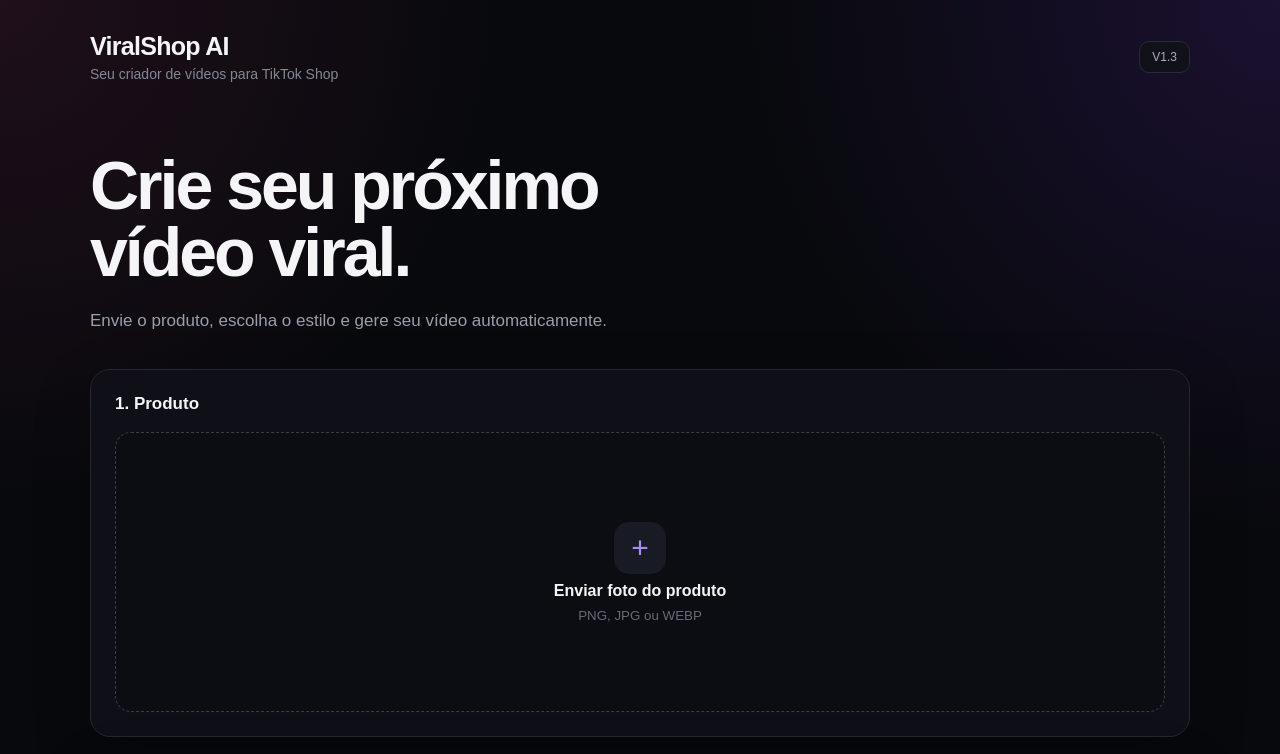
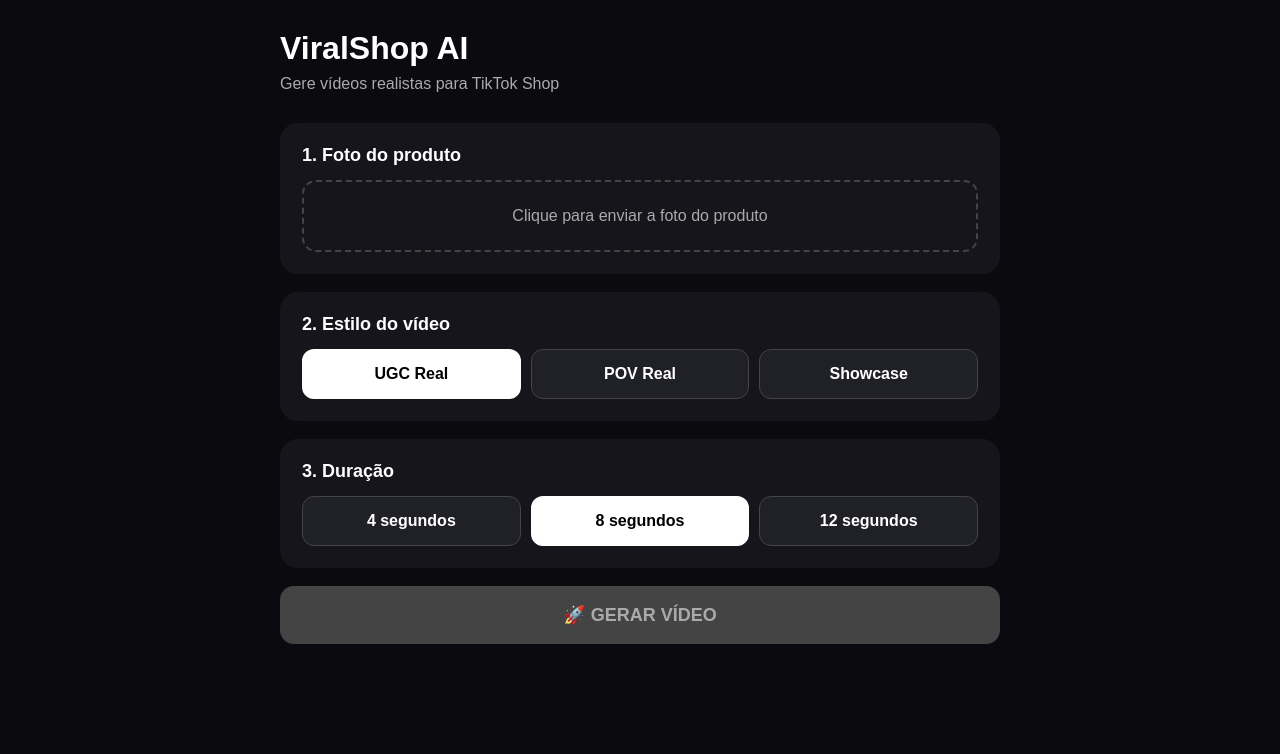
Before and after one commit to selmafcarvalho-maker/ViralShop-AI, a Next.js app: page / in a window 1280 px wide. Shown: the top 754 px of the page. Built offline with nearby package versions, Linux system fonts and the light colour scheme.

Commit message:
Refactor video prompt generation and UI updates

```diff
--- a/app/page.tsx
+++ b/app/page.tsx
@@ -9,10 +9,12 @@
   const [image, setImage] = useState<string | null>(null);
   const [style, setStyle] = useState<VideoStyle>("UGC Real");
   const [duration, setDuration] = useState<Duration>("8 segundos");
+
   const [prompt, setPrompt] = useState("");
   const [status, setStatus] = useState("");
   const [progress, setProgress] = useState(0);
   const [videoUrl, setVideoUrl] = useState<string | null>(null);
+
   const [loading, setLoading] = useState(false);
   const [error, setError] = useState("");
 
@@ -27,165 +29,98 @@
       setImage(reader.result as string);
       setVideoUrl(null);
       setError("");
+      setProgress(0);
+      setStatus("");
     };
 
     reader.readAsDataURL(file);
   }
 
   function createPrompt() {
-    const seconds = duration.replace(" segundos", "");
+    if (style === "UGC Real") {
+      return `
+Criar um vídeo UGC extremamente realista para TikTok Shop.
+
+Uma pessoa brasileira apresenta o produto de forma natural, espontânea e convincente.
+
+O produto deve permanecer exatamente igual à imagem de referência.
+Não alterar cor, formato, tamanho, textura, embalagem ou detalhes.
+
+A gravação deve parecer feita por uma pessoa real usando um celular.
+Movimentos naturais de câmera, mãos humanas reais, iluminação natural e ambiente cotidiano.
+
+A pessoa deve falar em português do Brasil, com voz natural e tom de conversa.
+
+Começar com uma frase forte e dinâmica nos primeiros segundos.
+Mostrar o produto de perto e demonstrar sua utilização de forma natural.
+Destacar benefícios reais sem fazer promessas exageradas.
+
+Finalizar com uma chamada natural para conferir o produto no carrinho do TikTok Shop.
+
+Não adicionar texto na tela.
+Não adicionar legendas.
+Não adicionar emojis.
+Não criar mãos extras.
+Não modificar o produto.
+      `.trim();
+    }
+
+    if (style === "POV Real") {
+      return `
+Criar um vídeo POV extremamente realista para TikTok Shop.
+
+A câmera deve parecer a visão de uma pessoa real segurando um celular.
+
+Mostrar apenas ações humanas naturais e interação real com o produto.
+O produto deve permanecer exatamente igual à imagem de referência.
+
+Movimentos naturais das mãos e da câmera.
+Iluminação realista.
+Ambiente cotidiano.
+Nada deve parecer publicidade artificial ou animação.
+
+A pessoa deve falar em português do Brasil com voz espontânea e natural.
+
+Começar imediatamente com um gancho forte.
+Demonstrar o produto de maneira rápida e visual.
+Mostrar por que ele chama atenção e quais são seus benefícios reais.
+
+Finalizar incentivando a pessoa a conferir o produto no carrinho do TikTok Shop.
+
+Não adicionar texto na tela.
+Não adicionar legendas.
+Não adicionar emojis.
+Não criar mãos extras.
+Não modificar cor, formato, textura ou embalagem do produto.
+      `.trim();
+    }
 
     return `
-VIRALSHOP AI — ${style.toUpperCase()}
+Criar um vídeo Showcase extremamente realista para TikTok Shop.
 
-Criar vídeo vertical 9:16.
+O produto deve ser o protagonista absoluto do vídeo.
 
-DURAÇÃO EXATA: ${seconds} segundos.
+Usar movimentos de câmera suaves e naturais, aproximando e afastando do produto para mostrar seus detalhes.
 
-A FOTO ENVIADA É A REFERÊNCIA ABSOLUTA DO PRODUTO.
+Manter o produto exatamente igual à imagem de referência.
+Não alterar cor, formato, tamanho, textura, embalagem ou qualquer característica.
 
-O produto deve permanecer visualmente IDÊNTICO à imagem durante todo o vídeo.
+Criar aparência de gravação real feita com celular.
+Iluminação natural e ambiente realista.
 
-Não alterar:
-- cor
-- formato
-- textura
-- tamanho
-- proporções
-- materiais
-- detalhes
-- embalagem
-- acessórios
+Mostrar detalhes importantes do produto e sua utilização de maneira visual e convincente.
 
-Não trocar o produto.
-Não redesenhar o produto.
-Não inventar outro produto.
-Não duplicar o produto.
-Não deformar o produto.
+Se houver fala, usar português do Brasil com voz humana natural.
 
-A mesma referência deve ser respeitada do primeiro ao último frame.
+O vídeo deve parecer conteúdo real de TikTok, não um comercial tradicional.
 
-${style === "UGC Real"
-  ? `
-ESTILO UGC REAL
+Finalizar mostrando claramente o produto e incentivando a pessoa a conferir o item no carrinho do TikTok Shop.
 
-Uma única mulher brasileira apresenta o produto como uma criadora real de TikTok.
-
-Aparência natural.
-Anatomia humana realista.
-Duas mãos normais.
-Cinco dedos em cada mão.
-Sem dedos extras.
-Sem mãos duplicadas.
-Sem braços duplicados.
-
-A câmera deve parecer um celular sendo segurado por uma pessoa real.
-
-Movimentos naturais e simples.
-
-UMA ÚNICA VOZ FEMININA.
-
-Fala em português brasileiro.
-Tom natural.
-Conversacional.
-Espontâneo.
-Confiante.
-Dinâmico.
-
-Criar uma fala curta com:
-GANCHO + BENEFÍCIO REAL + CTA.
-
-A fala deve ser rápida e natural.
-Não falar como locutora de propaganda.
-Não usar pausas artificiais.
-
-A modelo deve parecer estar mostrando um achado para uma amiga.
-
-Começar mostrando o produto imediatamente.
-
-O produto precisa estar claramente visível durante a fala.
-
-Finalizar com um gesto natural indicando o carrinho.
-
-Sem texto na tela.
-Sem legendas.
-Sem segunda voz.
-Sem narrador.
-Sem pessoa adicional.
-`
-  : style === "POV Real"
-  ? `
-ESTILO POV REAL
-
-Criar uma gravação POV extremamente realista.
-
-A câmera deve parecer a visão de uma pessoa usando um celular.
-
-Mostrar o produto imediatamente.
-
-Mãos humanas realistas.
-Movimentos naturais.
-Anatomia correta.
-Cinco dedos em cada mão.
-Sem dedos extras.
-Sem mãos duplicadas.
-Sem deformações.
-
-Caso exista fala:
-UMA ÚNICA VOZ brasileira.
-Fala curta.
-Natural.
-Dinâmica.
-Sem narrador.
-Sem segunda voz.
-
-Sem texto na tela.
-Sem legendas.
-Sem efeitos exagerados.
-
-Prioridade máxima:
-produto idêntico à referência + movimento natural + aparência de gravação real.
-`
-  : `
-ESTILO SHOWCASE REAL
-
-Mostrar o produto de forma extremamente realista.
-
-Movimentos suaves de câmera.
-Foco nos detalhes reais do produto.
-
-O produto deve permanecer idêntico à referência.
-
-Não transformar o produto.
-Não modificar materiais.
-Não criar objetos inexistentes.
-Não duplicar o produto.
-
-Caso exista fala:
-UMA ÚNICA VOZ brasileira.
-Natural.
-Curta.
-Dinâmica.
-Sem narrador.
-Sem segunda voz.
-
-Sem texto na tela.
-Sem legendas.
-`
-}
-
-PRIORIDADES:
-
-1. Fidelidade absoluta ao produto.
-2. Anatomia humana correta.
-3. Movimento fisicamente realista.
-4. Aparência de vídeo gravado por uma pessoa real.
-5. Português brasileiro.
-6. Fala natural e dinâmica.
-7. Produto visível durante o vídeo.
-8. Nenhum texto ou legenda na tela.
-
-Não inventar características ou benefícios que não possam ser confirmados pela imagem do produto.
+Não adicionar texto na tela.
+Não adicionar legendas.
+Não adicionar emojis.
+Não criar mãos extras.
+Não modificar o produto.
     `.trim();
   }
 
@@ -199,7 +134,6 @@
     setError("");
     setVideoUrl(null);
     setProgress(0);
-    setStatus("Criando prompt...");
 
     try {
       const generatedPrompt = createPrompt();
@@ -224,7 +158,9 @@
       const data = await response.json();
 
       if (!response.ok) {
-        throw new Error(data?.error || "Não foi possível iniciar o vídeo.");
+        throw new Error(
+          data?.error || "Não foi possível iniciar a geração do vídeo."
+        );
       }
 
       if (!data.id) {
@@ -237,13 +173,17 @@
       setProgress(data.progress ?? 0);
 
       let finished = false;
+      let attempts = 0;
 
-      while (!finished) {
+      while (!finished && attempts < 120) {
+        attempts++;
+
         await new Promise((resolve) => setTimeout(resolve, 5000));
 
         const statusResponse = await fetch(
           `/api/video?id=${encodeURIComponent(videoId)}`,
           {
+            method: "GET",
             cache: "no-store",
           }
         );
@@ -262,27 +202,34 @@
           finished = true;
 
           setStatus("Vídeo pronto!");
+          setProgress(100);
 
           setVideoUrl(
             `/api/video?id=${encodeURIComponent(videoId)}&download=1`
           );
+
+          break;
         }
 
-        if (statusData.status === "failed") {
+        if (
+          statusData.status === "failed" ||
+          statusData.status === "cancelled"
+        ) {
           throw new Error(
-            statusData?.error || "A geração do vídeo falhou."
+            statusData?.error ||
+              "A geração do vídeo não foi concluída."
           );
         }
 
-        if (statusData.status === "queued") {
-          setStatus("Vídeo na fila...");
+        setStatus(
+          `Gerando vídeo... ${statusData.progress ?? 0}%`
+        );
       }
 
-        if (statusData.status === "in_progress") {
-          setStatus(
-            `Gerando vídeo... ${Math.round(statusData.progress ?? 0)}%`
+      if (!finished) {
+        throw new Error(
+          "A geração demorou mais que o esperado. Tente novamente."
         );
-        }
       }
     } catch (err) {
       setError(
@@ -298,132 +245,280 @@
   }
 
   return (
-    <main className="app">
-      <header className="header">
-        <div>
-          <div className="logo">ViralShop AI</div>
-          <p>Seu criador de vídeos para TikTok Shop</p>
-        </div>
+    <main
+      style={{
+        minHeight: "100vh",
+        background: "#0b0b0f",
+        color: "#fff",
+        padding: "30px 16px",
+        fontFamily: "Arial, sans-serif",
+      }}
+    >
+      <div
+        style={{
+          maxWidth: 720,
+          margin: "0 auto",
+        }}
+      >
+        <h1
+          style={{
+            fontSize: 32,
+            fontWeight: 800,
+            marginBottom: 8,
+          }}
+        >
+          ViralShop AI
+        </h1>
 
-        <div className="version">V1.3</div>
-      </header>
+        <p
+          style={{
+            color: "#aaa",
+            marginBottom: 30,
+          }}
+        >
+          Gere vídeos realistas para TikTok Shop
+        </p>
 
-      <section className="hero">
-        <h1>Crie seu próximo vídeo viral.</h1>
+        <section
+          style={{
+            background: "#15151b",
+            borderRadius: 18,
+            padding: 22,
+            marginBottom: 18,
+          }}
+        >
+          <h2 style={{ fontSize: 18, marginBottom: 14 }}>
+            1. Foto do produto
+          </h2>
 
-        <p>
-          Envie o produto, escolha o estilo e gere seu vídeo automaticamente.
-        </p>
-      </section>
-
-      <section className="workspace">
-        <div className="card upload-card">
-          <h2>1. Produto</h2>
-
-          <label className="upload">
+          <label
+            style={{
+              display: "block",
+              border: "2px dashed #444",
+              borderRadius: 14,
+              padding: 25,
+              textAlign: "center",
+              cursor: "pointer",
+            }}
+          >
             {image ? (
-              <img src={image} alt="Produto enviado" />
+              <img
+                src={image}
+                alt="Produto"
+                style={{
+                  maxWidth: "100%",
+                  maxHeight: 350,
+                  objectFit: "contain",
+                  borderRadius: 12,
+                }}
+              />
             ) : (
-              <>
-                <span className="upload-icon">+</span>
-                <strong>Enviar foto do produto</strong>
-                <small>PNG, JPG ou WEBP</small>
-              </>
+              <span style={{ color: "#aaa" }}>
+                Clique para enviar a foto do produto
+              </span>
             )}
 
             <input
               type="file"
-              accept="image/png,image/jpeg,image/webp"
+              accept="image/*"
               onChange={handleImage}
+              style={{ display: "none" }}
             />
           </label>
-        </div>
+        </section>
 
-        <div className="card">
-          <h2>2. Estilo do vídeo</h2>
+        <section
+          style={{
+            background: "#15151b",
+            borderRadius: 18,
+            padding: 22,
+            marginBottom: 18,
+          }}
+        >
+          <h2 style={{ fontSize: 18, marginBottom: 14 }}>
+            2. Estilo do vídeo
+          </h2>
 
-          <div className="options">
+          <div
+            style={{
+              display: "grid",
+              gridTemplateColumns: "repeat(3, 1fr)",
+              gap: 10,
+            }}
+          >
             {(["UGC Real", "POV Real", "Showcase"] as VideoStyle[]).map(
               (item) => (
                 <button
                   key={item}
                   type="button"
-                  className={
-                    style === item ? "option active" : "option"
-                  }
                   onClick={() => setStyle(item)}
-                  disabled={loading}
+                  style={{
+                    padding: "14px 8px",
+                    borderRadius: 12,
+                    border:
+                      style === item
+                        ? "2px solid #fff"
+                        : "1px solid #444",
+                    background:
+                      style === item ? "#fff" : "#202027",
+                    color:
+                      style === item ? "#000" : "#fff",
+                    cursor: "pointer",
+                    fontWeight: 700,
+                  }}
                 >
                   {item}
                 </button>
               )
             )}
           </div>
-        </div>
+        </section>
 
-        <div className="card">
-          <h2>3. Duração</h2>
+        <section
+          style={{
+            background: "#15151b",
+            borderRadius: 18,
+            padding: 22,
+            marginBottom: 18,
+          }}
+        >
+          <h2 style={{ fontSize: 18, marginBottom: 14 }}>
+            3. Duração
+          </h2>
 
-          <div className="duration">
-            {(["4 segundos", "8 segundos", "12 segundos"] as Duration[]).map(
-              (item) => (
+          <div
+            style={{
+              display: "grid",
+              gridTemplateColumns: "repeat(3, 1fr)",
+              gap: 10,
+            }}
+          >
+            {(
+              ["4 segundos", "8 segundos", "12 segundos"] as Duration[]
+            ).map((item) => (
               <button
                 key={item}
                 type="button"
-                  className={
+                onClick={() => setDuration(item)}
+                style={{
+                  padding: 14,
+                  borderRadius: 12,
+                  border:
                     duration === item
-                      ? "duration-btn active"
-                      : "duration-btn"
-                  }
-                  onClick={() => setDuration(item)}
-                  disabled={loading}
+                      ? "2px solid #fff"
+                      : "1px solid #444",
+                  background:
+                    duration === item ? "#fff" : "#202027",
+                  color:
+                    duration === item ? "#000" : "#fff",
+                  cursor: "pointer",
+                  fontWeight: 700,
+                }}
               >
                 {item}
               </button>
-              )
-            )}
+            ))}
           </div>
-        </div>
+        </section>
 
         <button
-          className="generate"
           type="button"
           onClick={generateVideo}
-          disabled={loading}
+          disabled={loading || !image}
+          style={{
+            width: "100%",
+            padding: "18px",
+            borderRadius: 14,
+            border: "none",
+            background:
+              loading || !image ? "#444" : "#fff",
+            color:
+              loading || !image ? "#aaa" : "#000",
+            fontSize: 18,
+            fontWeight: 800,
+            cursor:
+              loading || !image
+                ? "not-allowed"
+                : "pointer",
+          }}
         >
-          {loading ? "GERANDO VÍDEO..." : "GERAR VÍDEO"}
+          {loading ? "GERANDO VÍDEO..." : "🚀 GERAR VÍDEO"}
         </button>
 
         {status && (
-          <div className="card">
-            <h2>{status}</h2>
+          <div
+            style={{
+              marginTop: 20,
+              background: "#15151b",
+              borderRadius: 14,
+              padding: 18,
+            }}
+          >
+            <div style={{ marginBottom: 10 }}>
+              {status}
+            </div>
 
-            {loading && (
-              <div>
-                <p>{Math.round(progress)}%</p>
-
-                <progress
-                  value={progress}
-                  max="100"
-                  style={{ width: "100%" }}
+            <div
+              style={{
+                height: 10,
+                background: "#292932",
+                borderRadius: 10,
+                overflow: "hidden",
+              }}
+            >
+              <div
+                style={{
+                  width: `${Math.min(progress, 100)}%`,
+                  height: "100%",
+                  background: "#fff",
+                  transition: "width 0.4s ease",
+                }}
               />
             </div>
-            )}
+
+            <div
+              style={{
+                marginTop: 8,
+                color: "#aaa",
+                fontSize: 13,
+              }}
+            >
+              {progress}%
+            </div>
           </div>
         )}
 
         {error && (
-          <div className="card">
-            <h2>Erro</h2>
-            <p>{error}</p>
+          <div
+            style={{
+              marginTop: 20,
+              padding: 16,
+              borderRadius: 12,
+              background: "#321719",
+              color: "#ffb4b4",
+            }}
+          >
+            {error}
           </div>
         )}
 
         {videoUrl && (
-          <div className="card result">
-            <div className="result-header">
-              <h2>Seu vídeo está pronto</h2>
-            </div>
+          <section
+            style={{
+              marginTop: 24,
+              background: "#15151b",
+              borderRadius: 18,
+              padding: 18,
+            }}
+          >
+            <h2
+              style={{
+                fontSize: 20,
+                marginBottom: 15,
+              }}
+            >
+              Seu vídeo está pronto
+            </h2>
 
             <video
               src={videoUrl}
@@ -431,50 +526,59 @@
               playsInline
               style={{
                 width: "100%",
-                maxWidth: "420px",
-                borderRadius: "16px",
+                maxHeight: 700,
+                borderRadius: 14,
+                background: "#000",
               }}
             />
 
             <a
               href={videoUrl}
-              target="_blank"
-              rel="noopener noreferrer"
-              className="generate"
+              download="viralshop-video.mp4"
               style={{
                 display: "block",
+                marginTop: 15,
                 textAlign: "center",
+                padding: 15,
+                borderRadius: 12,
+                background: "#fff",
+                color: "#000",
                 textDecoration: "none",
-                marginTop: "16px",
+                fontWeight: 800,
               }}
             >
-              ABRIR VÍDEO
+              BAIXAR VÍDEO
             </a>
-          </div>
+          </section>
         )}
 
         {prompt && (
-          <div className="card result">
-            <div className="result-header">
-              <h2>Prompt utilizado</h2>
+          <details style={{ marginTop: 20 }}>
+            <summary
+              style={{
+                cursor: "pointer",
+                color: "#aaa",
+              }}
+            >
+              Ver prompt utilizado
+            </summary>
 
-              <button
-                type="button"
-                onClick={() => navigator.clipboard.writeText(prompt)}
-                className="copy"
+            <pre
+              style={{
+                whiteSpace: "pre-wrap",
+                background: "#15151b",
+                padding: 15,
+                borderRadius: 12,
+                marginTop: 10,
+                color: "#bbb",
+                fontSize: 12,
+              }}
             >
-                Copiar
-              </button>
+              {prompt}
+            </pre>
+          </details>
+        )}
       </div>
-
-            <pre>{prompt}</pre>
-          </div>
-        )}
-      </section>
-
-      <footer>
-        ViralShop AI · Criado para acelerar sua produção de TikTok Shop
-      </footer>
     </main>
   );
 }
```
Lines whose indentation alone changed are shown as unchanged.
